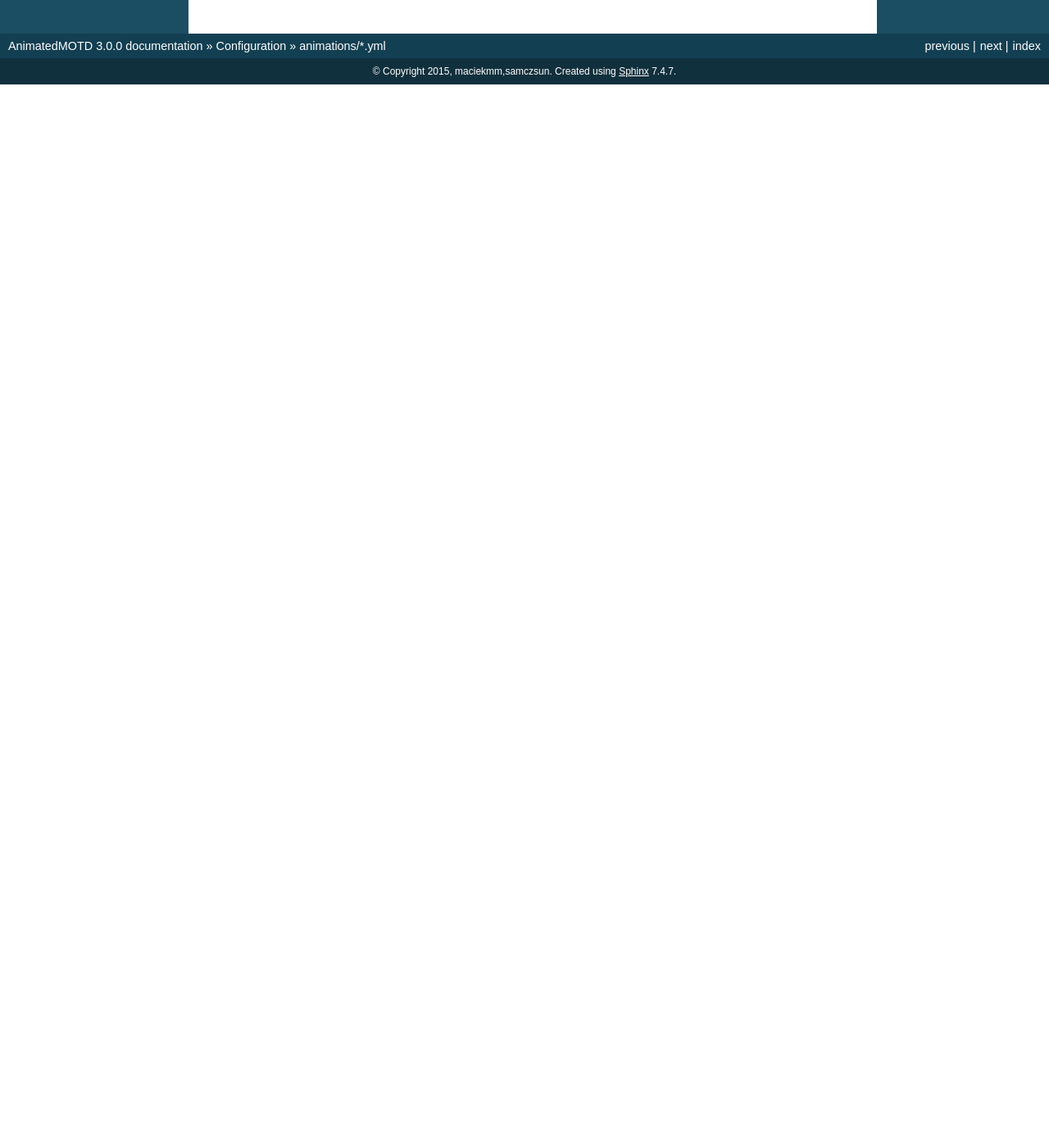
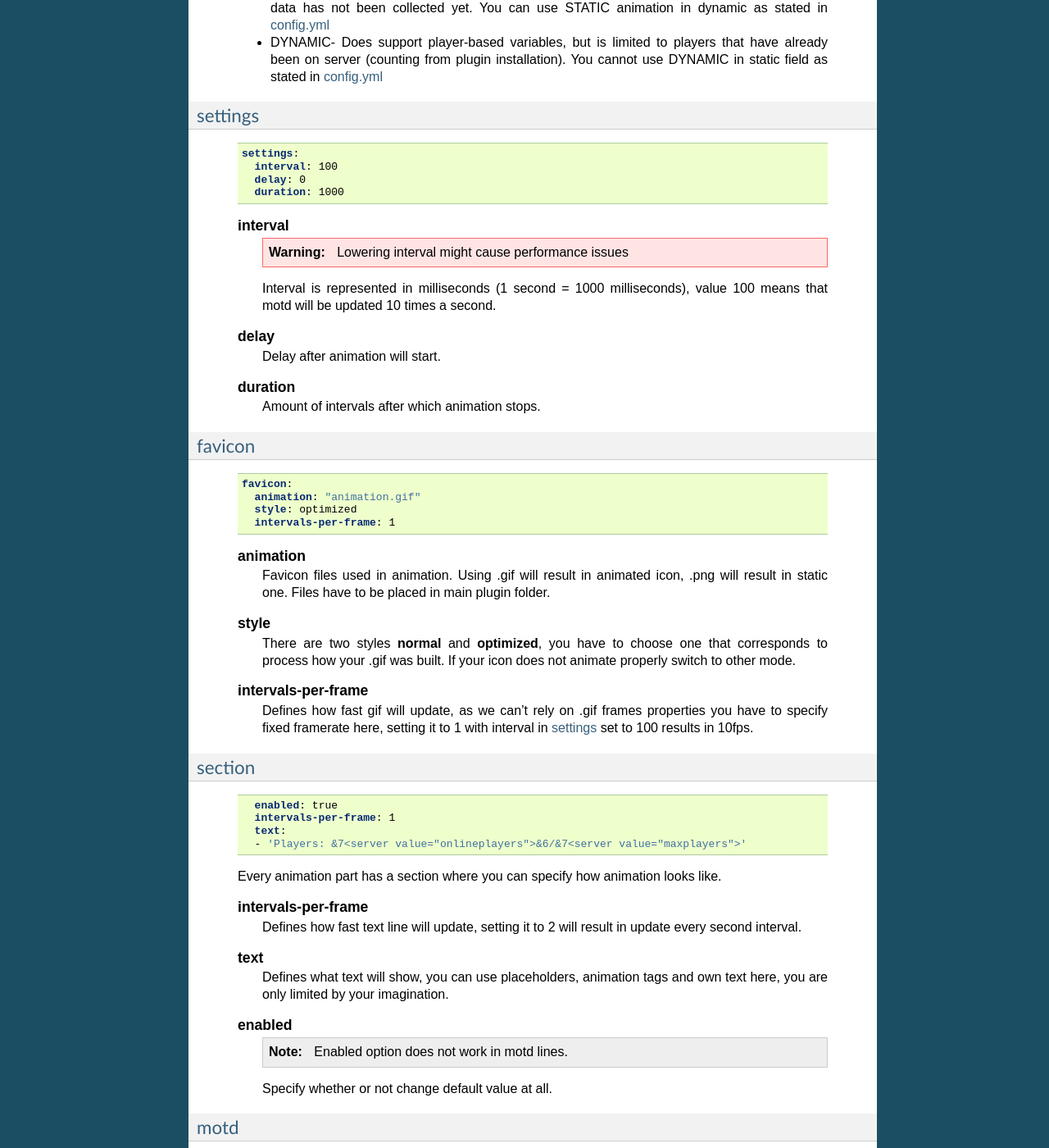
Before and after one commit to maciekmm/AnimatedMOTD-docs, a Sphinx documentation site: the page built from source/configuration/configurations/animations/animation.rst, in a window 1280 px wide and 1400 px high, scrolled down 1557 px. Shown: the whole window at 82% size. Built offline with Sphinx 7.4.7, drawn with Linux system fonts in a browser that asks for light colours; before the commit the page ends 1660 px from its top, so only the background shows below that; some of the changed text lies outside the part shown.

Commit message:
Added documentation files regarding animation configuration

```diff
--- a/source/configuration/configurations/__files/animations/generic_static.yml
+++ b/source/configuration/configurations/__files/animations/generic_static.yml
@@ -26,7 +26,6 @@ status-bar:
   - 'Players: &7<server value="onlineplayers">&6/&7<server value="maxplayers">'
 player-data:
   enabled: true
-  intervals-per-frame: 4
   '1':
     intervals-per-frame: 4
     text:
--- a/source/configuration/configurations/animations/animation.rst
+++ b/source/configuration/configurations/animations/animation.rst
@@ -1,7 +1,8 @@
 .. _animation:
-================
-animations/*.yml
-================
+
+=================
+animations/\*.yml
+=================
 
 You can create as many animation configurations as you like, resulting in possibility to hot-swap them or create animation per forced host.
 
@@ -30,3 +31,83 @@ type
 
 	- STATIC - Does not support player-based variables, is mostly used for players for which player data has not been collected yet. You can use STATIC animation in dynamic as stated in :doc:`../main_config`
 	- DYNAMIC- Does support player-based variables, but is limited to players that have already been on server (counting from plugin installation). You cannot use DYNAMIC in static field as stated in :doc:`../main_config`
+
+settings
+========
+	.. literalinclude:: ../__files/animations/generic_static.yml
+		:language: yaml
+		:lines: 2-5
+
+	.. glossary::
+		interval
+			.. warning::
+				Lowering interval might cause performance issues
+
+			Interval is represented in milliseconds (1 second = 1000 milliseconds), value 100 means that motd will be updated 10 times a second.
+
+		delay
+			Delay after animation will start.
+
+		duration
+			Amount of intervals after which animation stops.
+
+favicon
+=======
+	.. literalinclude:: ../__files/animations/generic_static.yml
+		:language: yaml
+		:lines: 6-9
+
+	.. glossary::
+		animation
+			Favicon files used in animation. Using .gif will result in animated icon, .png will result in static one. Files have to be placed in main plugin folder.
+
+		style
+			There are two styles **normal** and **optimized**, you have to choose one that corresponds to process how your .gif was built. If your icon does not animate properly switch to other mode.
+
+		intervals-per-frame
+			Defines how fast gif will update, as we can't rely on .gif frames properties you have to specify fixed framerate here, setting it to 1 with interval in `settings`_ set to 100 results in 10fps.
+
+section
+=======
+	.. literalinclude:: ../__files/animations/generic_static.yml
+		:language: yaml
+		:lines: 23-26
+
+	Every animation part has a section where you can specify how animation looks like.
+
+	.. glossary::
+		intervals-per-frame
+			Defines how fast text line will update, setting it to 2 will result in update every second interval.
+
+		text
+			Defines what text will show, you can use placeholders, animation tags and own text here, you are only limited by your imagination.
+
+		enabled
+			.. note::
+				Enabled option does not work in motd lines.
+
+			Specify whether or not change default value at all.
+
+motd
+====
+	.. literalinclude:: ../__files/animations/generic_static.yml
+		:language: yaml
+		:lines: 10-21
+
+	Motd divides in two similar sections **first** and **second** corresponding to lines. See `section`_.
+
+status-bar
+==========
+	.. literalinclude:: ../__files/animations/generic_static.yml
+		:language: yaml
+		:lines: 22-26
+
+	Status bar is the place where normally player count is shown, you can put whatever you want there! See `section`_.
+
+player-data:
+============
+	.. literalinclude:: ../__files/animations/generic_static.yml
+		:language: yaml
+		:lines: 27-48
+
+	Player data divides into sections enumerated by line number, See `section`_.
```
Also changed, not shown: 1 other file.
